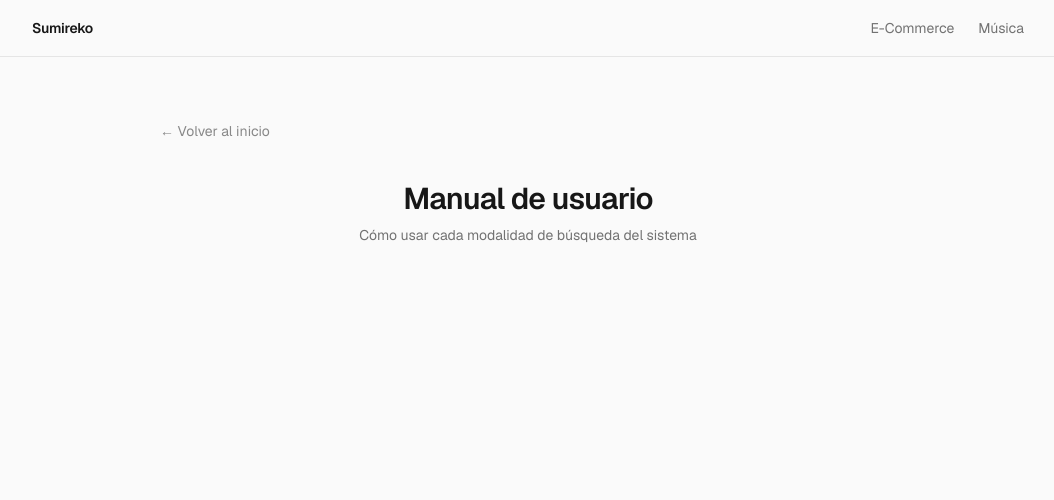
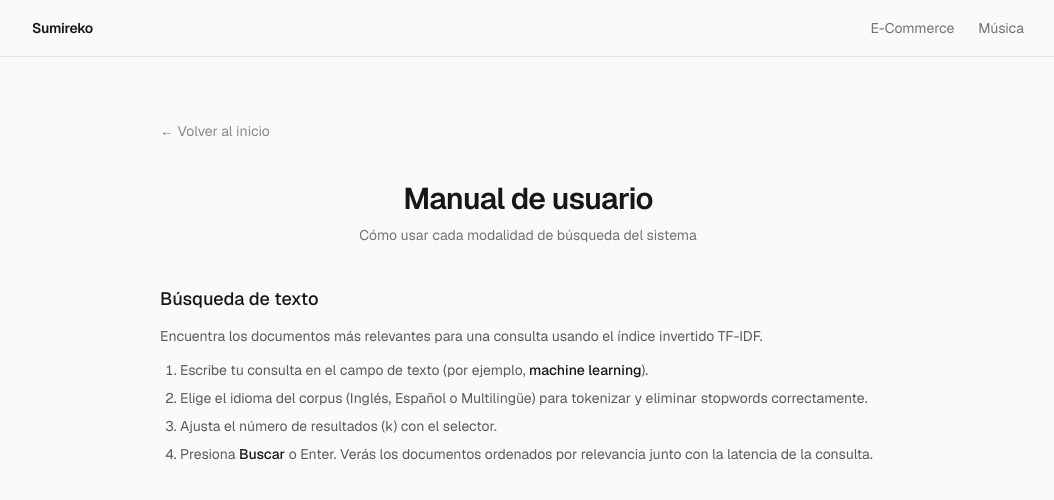
Before and after one commit to project-sdm/sumireko-frontend, a Next.js app: page /manual in a window 1280 px wide. Shown: the top 500 px of the page, without its empty margins (112-1166 px from the left). Built offline with nearby package versions, Linux system fonts and the light colour scheme.

Commit message:
feat: add text search section to manual

```diff
--- a/src/app/manual/page.tsx
+++ b/src/app/manual/page.tsx
@@ -17,6 +17,34 @@ export default function Manual() {
           Cómo usar cada modalidad de búsqueda del sistema
         </p>
       </header>
+
+      <section className="flex flex-col gap-3">
+        <h2 className="text-lg font-medium">Búsqueda de texto</h2>
+        <p className="text-sm text-foreground/70 leading-relaxed">
+          Encuentra los documentos más relevantes para una consulta usando el
+          índice invertido TF-IDF.
+        </p>
+        <ol className="flex flex-col gap-2 text-sm text-foreground/70 list-decimal pl-5">
+          <li>
+            Escribe tu consulta en el campo de texto (por ejemplo,{" "}
+            <span className="font-medium text-foreground">machine learning</span>
+            ).
+          </li>
+          <li>
+            Elige el idioma del corpus (Inglés, Español o Multilingüe) para
+            tokenizar y eliminar stopwords correctamente.
+          </li>
+          <li>
+            Ajusta el número de resultados (<span className="font-mono">k</span>)
+            con el selector.
+          </li>
+          <li>
+            Presiona <span className="font-medium text-foreground">Buscar</span>{" "}
+            o Enter. Verás los documentos ordenados por relevancia junto con la
+            latencia de la consulta.
+          </li>
+        </ol>
+      </section>
     </main>
   );
 }
```
